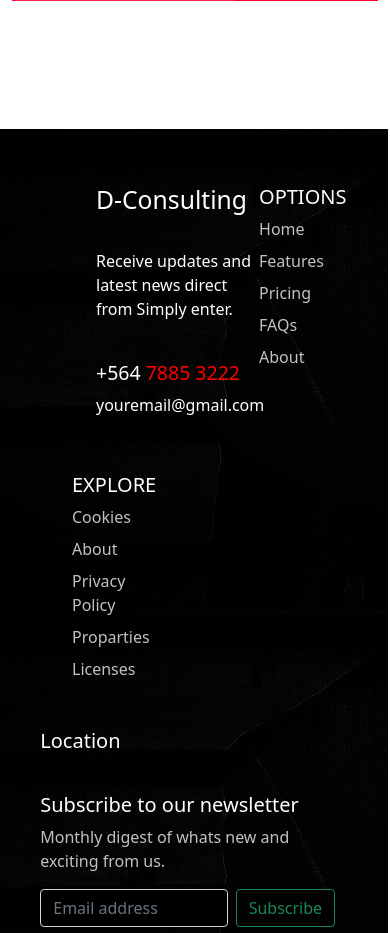
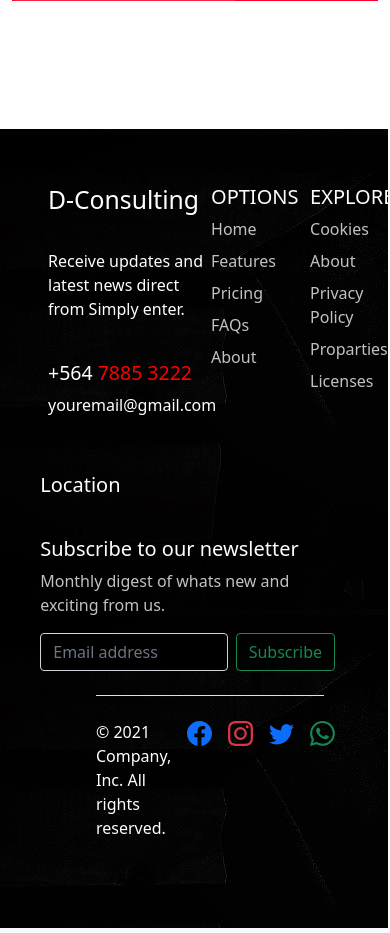
Before and after one commit to m0hdShahrukh/D-Consulting, a PHP site: page /views/index.html in a window 390 px wide; the page is wider, and only the part inside the window is pictured. Shown: the part 5567-6500 px from the top of that part. Run offline with PHP 8.4, Linux system fonts and the light colour scheme.

Commit message:
media query edit

```diff
--- a/static/css/index.css
+++ b/static/css/index.css
@@ -126,6 +126,10 @@
     .mx-5{
           margin-right: 4rem!important;
     margin-left: 4rem!important;
+    }
+    .mx-10{
+      margin-right: 4rem!important;
+    margin-left: 1rem!important;
     }
     .footer_padding-top{
       margin-left: 2rem!important;
--- a/views/index.html
+++ b/views/index.html
@@ -265,7 +265,7 @@
   <div class="container-footer text-white" style="background-image: url(../static/images/footer.jpg);">
     <footer class="footer_padding-top">
       <div class="row row-width">
-        <div class="col-2 mx-5">
+        <div class="col-2 mx-10">
           <h5 class="fs-2 D-Consulting">D-Consulting</h5>
           <p class="D-Con-para">Receive updates and latest news direct from Simply enter.</p>
           <ul class="nav flex-column">
```
